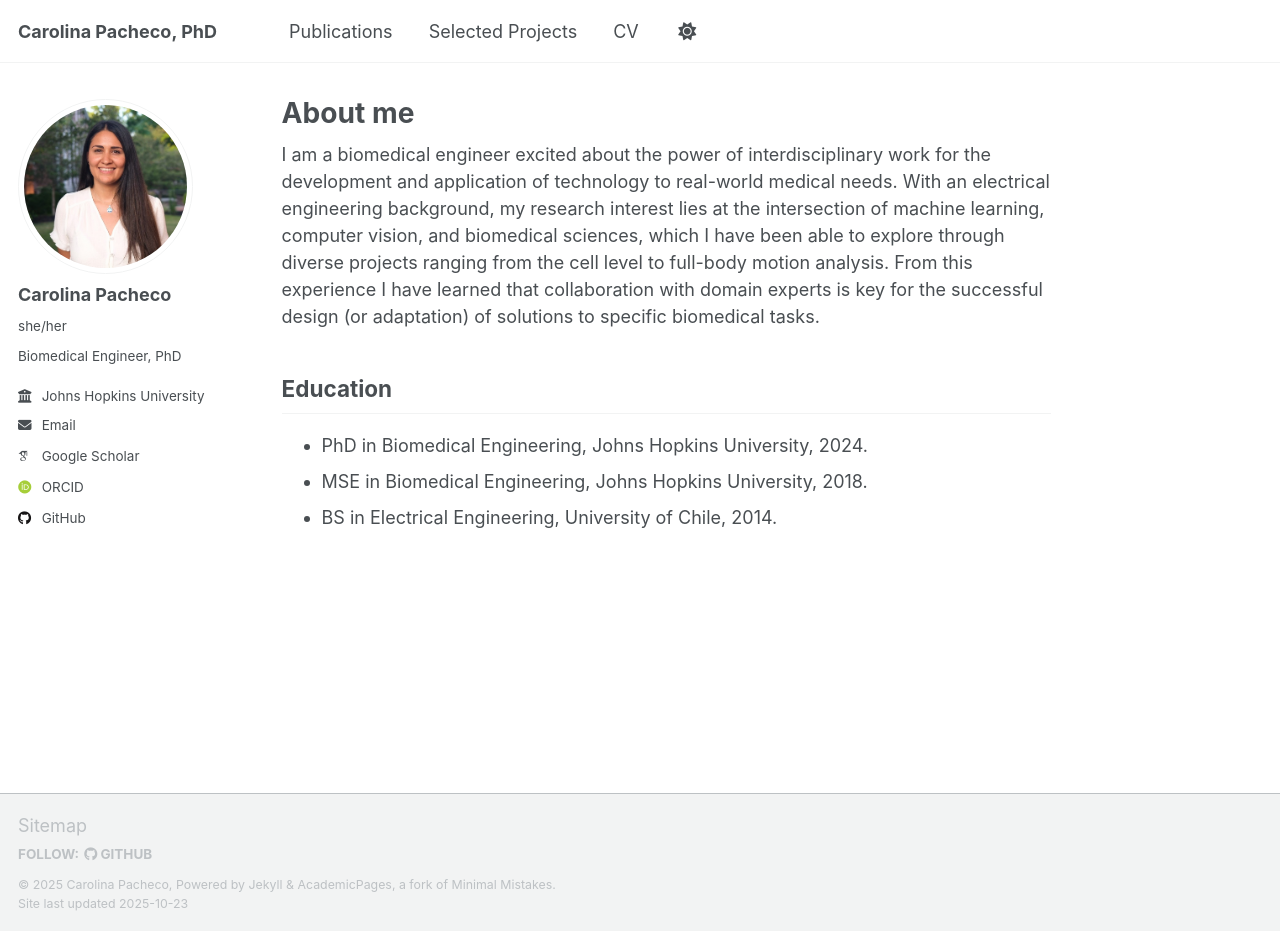
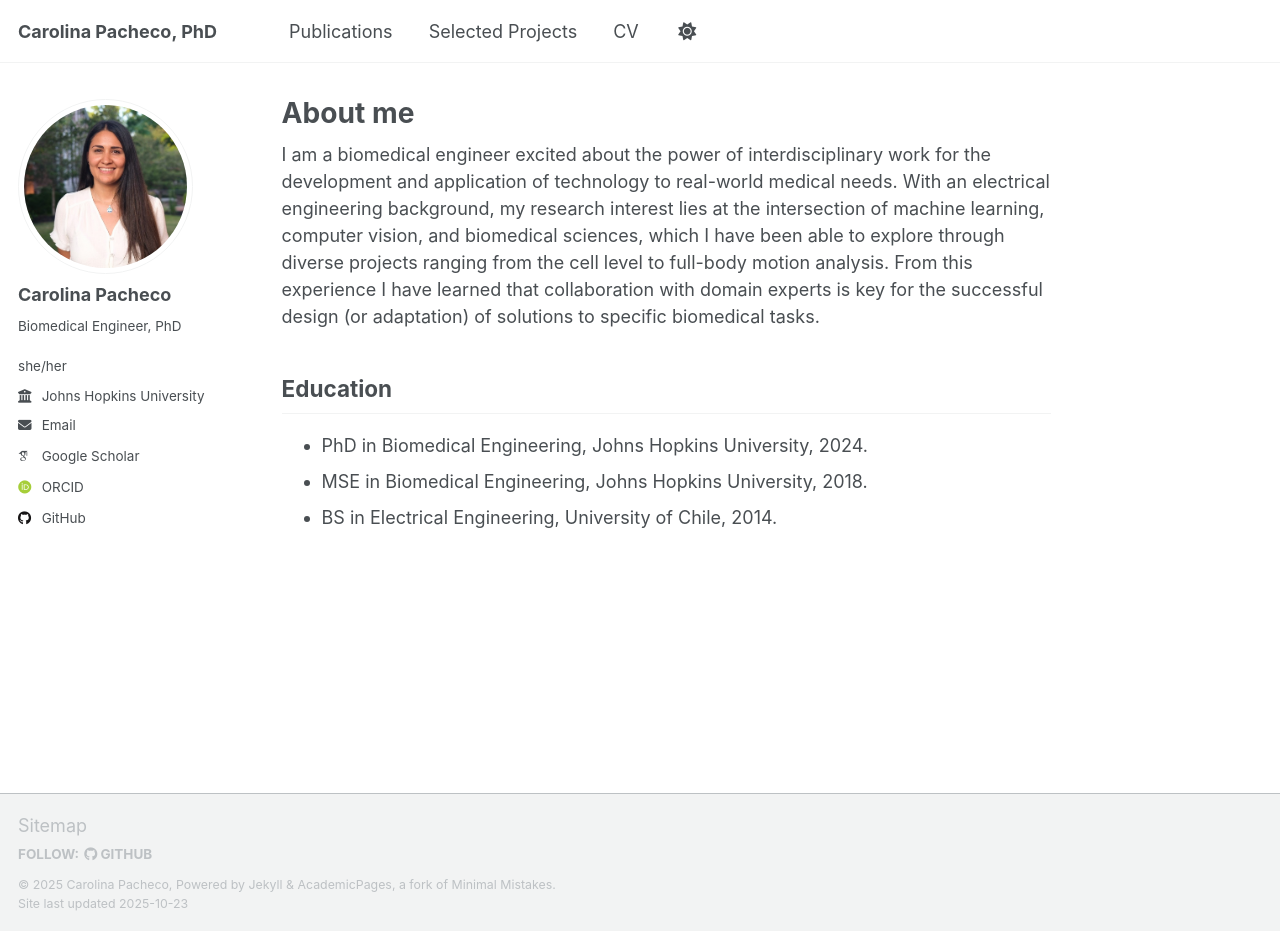
Before and after one commit to carolina-pacheco/carolina-pacheco.github.io, a Jekyll site: the page built from _pages/about.md, in a window 1280 px wide and 931 px high. Built offline with Jekyll 4.4.1, drawn with Linux system fonts in a browser that asks for light colours; some web fonts are replaced; a script that is not in the unit is left out.

Commit message:
Update author-profile.html

```diff
--- a/_includes/author-profile.html
+++ b/_includes/author-profile.html
@@ -16,8 +16,8 @@
 
   <div class="author__content">
     <h3 class="author__name">{{ author.name }}</h3>
+    {% if author.bio %}<p class="author__bio">{{ author.bio }}</p>{% endif %}
     {% if author.pronouns %}<p class="author__pronouns">{{ author.pronouns }}</p>{% endif %}
-    {% if author.bio %}<p class="author__bio">{{ author.bio }}</p>{% endif %}
   </div>
 
   <div class="author__urls-wrapper">
```
